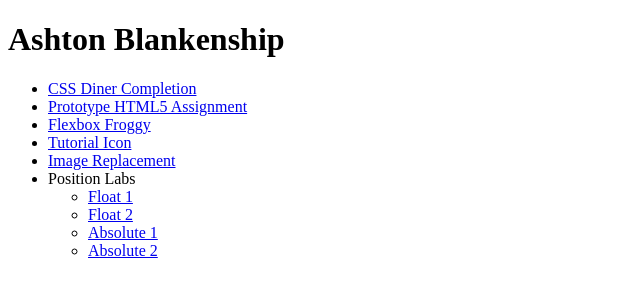
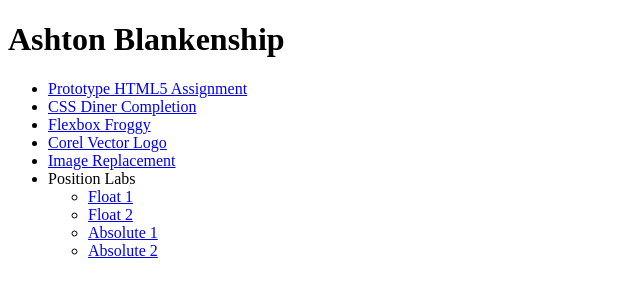
Before and after one commit to acblankenshi/ifsc-1310, a plain HTML site: page index.html in a window 1280 px wide. Shown: the whole page, without its empty margins (0-640 px from the left). Drawn offline with Linux system fonts and the light colour scheme.

Commit message:
Fixed Link for Gordon Assignment

```diff
--- a/index.html
+++ b/index.html
@@ -16,16 +16,16 @@
 <nav>
   <ul>
     <li>
-      <a href="assets/img/css-diner.png">CSS Diner Completion</a>
+      <a href="prototype/index.html">Prototype HTML5 Assignment</a>
     </li>
     <li>
-      <a href="https://5500-acblankenshi-ifsc1310-fvqv1hp5i1u.ws-us89.gitpod.io/prototype/index.html">Prototype HTML5 Assignment</a>
+      <a href="assets/img/css-diner.png">CSS Diner Completion</a>
     </li>
     <li>
       <a href="assets/img/flexbox-froggy.png">Flexbox Froggy</a>
     </li>
     <li>
-      <a href="assets/img/corel-tutorial.png">Tutorial Icon</a>
+      <a href="assets/img/corel-tutorial.png">Corel Vector Logo</a>
     </li>
     <li>
       <a href="assets/img/bearsinging.jpg">Image Replacement</a>
```
